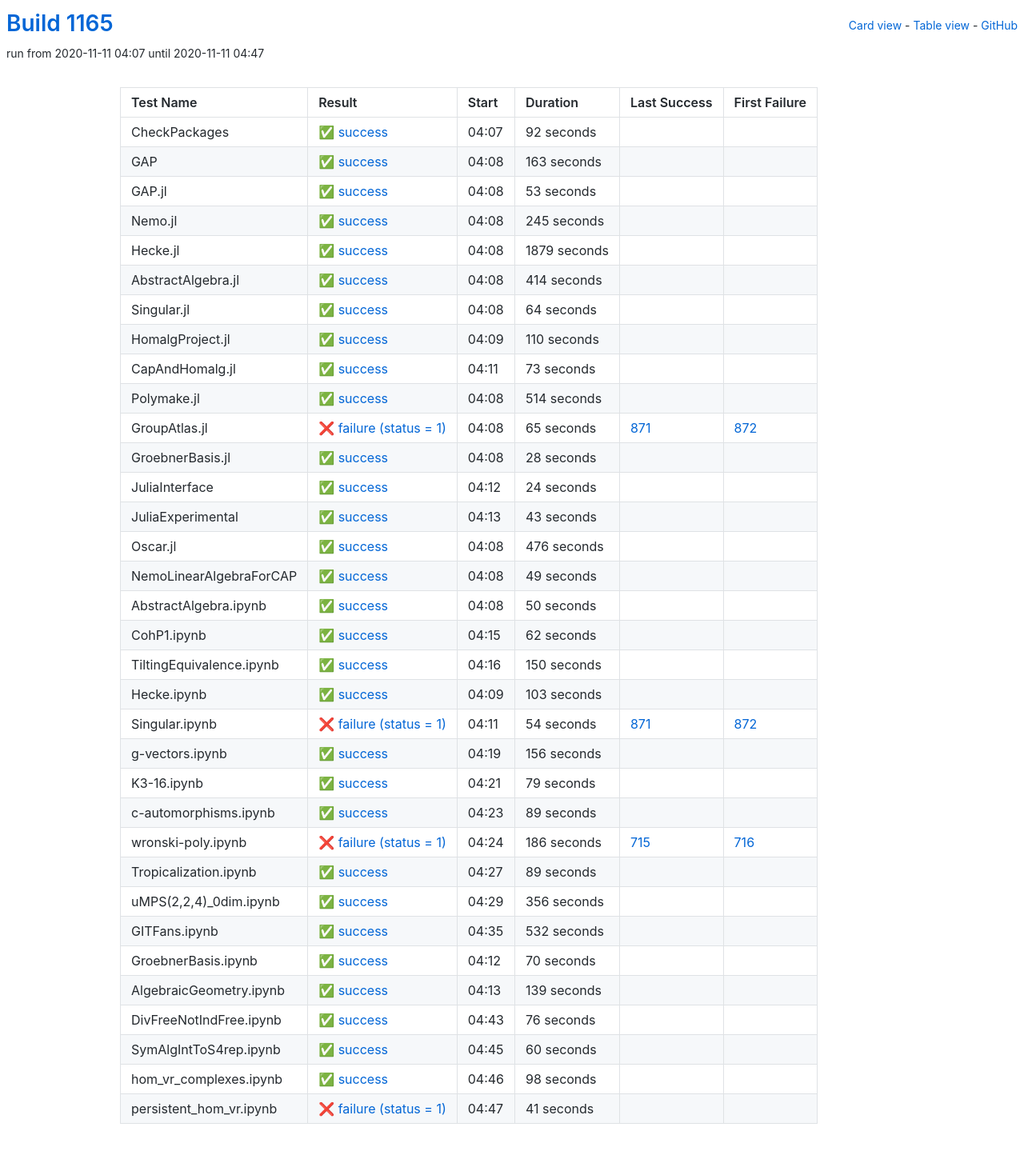
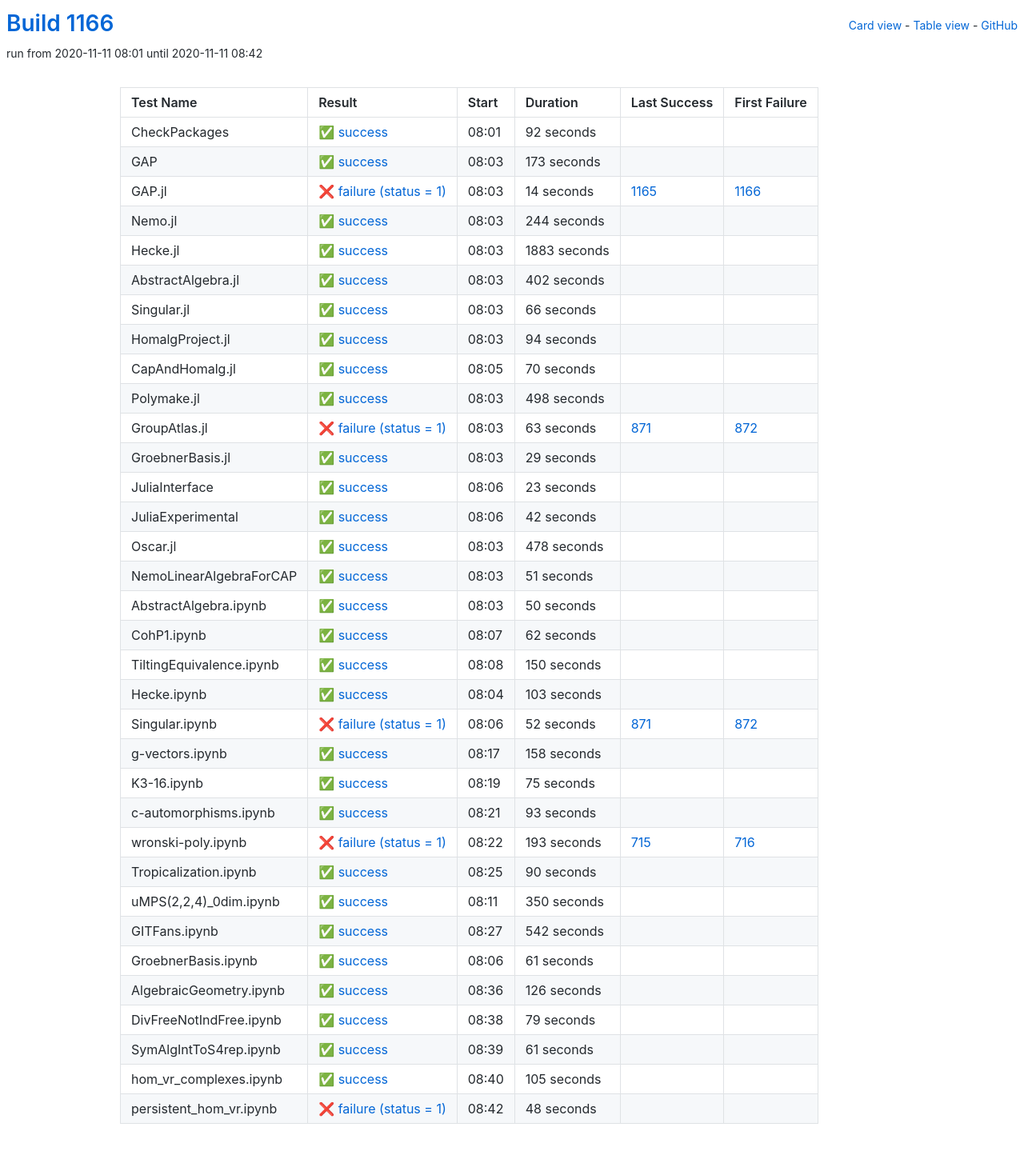
Before and after one commit to oscar-system/oscar-ci-status-stable, a Jekyll site: the page built from table.html, in a window 1280 px wide. Shown: the whole page at 80% size. Built offline with Jekyll 4.4.1, drawn with Linux system fonts in a browser that asks for light colours.

Commit message:
Build #1166

```diff
--- a/_data/ci.yml
+++ b/_data/ci.yml
@@ -1,6 +1,6 @@
 ---
-build: 1165
-build_url: https://oscarci.mathematik.uni-kl.de/job/oscar-stable/1165/
+build: 1166
+build_url: https://oscarci.mathematik.uni-kl.de/job/oscar-stable/1166/
 job: oscar-stable
 organization: oscar-system
 repo: oscar-ci-status-stable
@@ -8,8 +8,8 @@ repourl: https://github.com/oscar-system/oscar-ci-status-stable
 tests:
 - name: CheckPackages
   id: checkpackages
-  log: https://oscarci.mathematik.uni-kl.de/job/oscar-stable/1165/artifact/logs/build-1165/CheckPackages.log
-  start: 2020-11-11 04:07
+  log: https://oscarci.mathematik.uni-kl.de/job/oscar-stable/1166/artifact/logs/build-1166/CheckPackages.log
+  start: 2020-11-11 08:01
   success: true
   exitcode: 0
   status: success
@@ -20,188 +20,188 @@ tests:
   first_failure_url:
 - name: GAP
   id: gap
-  log: https://oscarci.mathematik.uni-kl.de/job/oscar-stable/1165/artifact/logs/build-1165/GAP.log
-  start: 2020-11-11 04:08
+  log: https://oscarci.mathematik.uni-kl.de/job/oscar-stable/1166/artifact/logs/build-1166/GAP.log
+  start: 2020-11-11 08:03
   success: true
   exitcode: 0
   status: success
-  duration: 163
+  duration: 173
   last_success: false
   last_success_url:
   first_failure: false
   first_failure_url:
 - name: GAP.jl
   id: gap-jl
-  log: https://oscarci.mathematik.uni-kl.de/job/oscar-stable/1165/artifact/logs/build-1165/GAP.jl.log
-  start: 2020-11-11 04:08
+  log: https://oscarci.mathematik.uni-kl.de/job/oscar-stable/1166/artifact/logs/build-1166/GAP.jl.log
+  start: 2020-11-11 08:03
+  success: false
+  exitcode: 1
+  status: failure
+  duration: 14
+  last_success: 1165
+  last_success_url: https://oscarci.mathematik.uni-kl.de/job/oscar-stable/1165/
+  first_failure: 1166
+  first_failure_url: https://oscarci.mathematik.uni-kl.de/job/oscar-stable/1166/
+- name: Nemo.jl
+  id: nemo-jl
+  log: https://oscarci.mathematik.uni-kl.de/job/oscar-stable/1166/artifact/logs/build-1166/Nemo.jl.log
+  start: 2020-11-11 08:03
   success: true
   exitcode: 0
   status: success
-  duration: 53
-  last_success: false
-  last_success_url:
-  first_failure: false
-  first_failure_url:
-- name: Nemo.jl
-  id: nemo-jl
-  log: https://oscarci.mathematik.uni-kl.de/job/oscar-stable/1165/artifact/logs/build-1165/Nemo.jl.log
-  start: 2020-11-11 04:08
-  success: true
-  exitcode: 0
-  status: success
-  duration: 245
+  duration: 244
   last_success: false
   last_success_url:
   first_failure: false
   first_failure_url:
 - name: Hecke.jl
   id: hecke-jl
-  log: https://oscarci.mathematik.uni-kl.de/job/oscar-stable/1165/artifact/logs/build-1165/Hecke.jl.log
-  start: 2020-11-11 04:08
+  log: https://oscarci.mathematik.uni-kl.de/job/oscar-stable/1166/artifact/logs/build-1166/Hecke.jl.log
+  start: 2020-11-11 08:03
   success: true
   exitcode: 0
   status: success
-  duration: 1879
+  duration: 1883
   last_success: false
   last_success_url:
   first_failure: false
   first_failure_url:
 - name: AbstractAlgebra.jl
   id: abstractalgebra-jl
-  log: https://oscarci.mathematik.uni-kl.de/job/oscar-stable/1165/artifact/logs/build-1165/AbstractAlgebra.jl.log
-  start: 2020-11-11 04:08
+  log: https://oscarci.mathematik.uni-kl.de/job/oscar-stable/1166/artifact/logs/build-1166/AbstractAlgebra.jl.log
+  start: 2020-11-11 08:03
   success: true
   exitcode: 0
   status: success
-  duration: 414
+  duration: 402
   last_success: false
   last_success_url:
   first_failure: false
   first_failure_url:
 - name: Singular.jl
   id: singular-jl
-  log: https://oscarci.mathematik.uni-kl.de/job/oscar-stable/1165/artifact/logs/build-1165/Singular.jl.log
-  start: 2020-11-11 04:08
+  log: https://oscarci.mathematik.uni-kl.de/job/oscar-stable/1166/artifact/logs/build-1166/Singular.jl.log
+  start: 2020-11-11 08:03
   success: true
   exitcode: 0
   status: success
-  duration: 64
+  duration: 66
   last_success: false
   last_success_url:
   first_failure: false
   first_failure_url:
 - name: HomalgProject.jl
   id: homalgproject-jl
-  log: https://oscarci.mathematik.uni-kl.de/job/oscar-stable/1165/artifact/logs/build-1165/HomalgProject.jl.log
-  start: 2020-11-11 04:09
+  log: https://oscarci.mathematik.uni-kl.de/job/oscar-stable/1166/artifact/logs/build-1166/HomalgProject.jl.log
+  start: 2020-11-11 08:03
   success: true
   exitcode: 0
   status: success
-  duration: 110
+  duration: 94
   last_success: false
   last_success_url:
   first_failure: false
   first_failure_url:
 - name: CapAndHomalg.jl
   id: capandhomalg-jl
-  log: https://oscarci.mathematik.uni-kl.de/job/oscar-stable/1165/artifact/logs/build-1165/CapAndHomalg.jl.log
-  start: 2020-11-11 04:11
+  log: https://oscarci.mathematik.uni-kl.de/job/oscar-stable/1166/artifact/logs/build-1166/CapAndHomalg.jl.log
+  start: 2020-11-11 08:05
   success: true
   exitcode: 0
   status: success
-  duration: 73
+  duration: 70
   last_success: false
   last_success_url:
   first_failure: false
   first_failure_url:
 - name: Polymake.jl
   id: polymake-jl
-  log: https://oscarci.mathematik.uni-kl.de/job/oscar-stable/1165/artifact/logs/build-1165/Polymake.jl.log
-  start: 2020-11-11 04:08
+  log: https://oscarci.mathematik.uni-kl.de/job/oscar-stable/1166/artifact/logs/build-1166/Polymake.jl.log
+  start: 2020-11-11 08:03
   success: true
   exitcode: 0
   status: success
-  duration: 514
+  duration: 498
   last_success: false
   last_success_url:
   first_failure: false
   first_failure_url:
 - name: GroupAtlas.jl
   id: groupatlas-jl
-  log: https://oscarci.mathematik.uni-kl.de/job/oscar-stable/1165/artifact/logs/build-1165/GroupAtlas.jl.log
-  start: 2020-11-11 04:08
+  log: https://oscarci.mathematik.uni-kl.de/job/oscar-stable/1166/artifact/logs/build-1166/GroupAtlas.jl.log
+  start: 2020-11-11 08:03
   success: false
   exitcode: 1
   status: failure
-  duration: 65
+  duration: 63
   last_success: 871
   last_success_url: https://oscarci.mathematik.uni-kl.de/job/oscar-stable/871/
   first_failure: 872
   first_failure_url: https://oscarci.mathematik.uni-kl.de/job/oscar-stable/872/
 - name: GroebnerBasis.jl
   id: groebnerbasis-jl
-  log: https://oscarci.mathematik.uni-kl.de/job/oscar-stable/1165/artifact/logs/build-1165/GroebnerBasis.jl.log
-  start: 2020-11-11 04:08
+  log: https://oscarci.mathematik.uni-kl.de/job/oscar-stable/1166/artifact/logs/build-1166/GroebnerBasis.jl.log
+  start: 2020-11-11 08:03
   success: true
   exitcode: 0
   status: success
-  duration: 28
+  duration: 29
   last_success: false
   last_success_url:
   first_failure: false
   first_failure_url:
 - name: JuliaInterface
   id: juliainterface
-  log: https://oscarci.mathematik.uni-kl.de/job/oscar-stable/1165/artifact/logs/build-1165/JuliaInterface.log
-  start: 2020-11-11 04:12
+  log: https://oscarci.mathematik.uni-kl.de/job/oscar-stable/1166/artifact/logs/build-1166/JuliaInterface.log
+  start: 2020-11-11 08:06
   success: true
   exitcode: 0
   status: success
-  duration: 24
+  duration: 23
   last_success: false
   last_success_url:
   first_failure: false
   first_failure_url:
 - name: JuliaExperimental
   id: juliaexperimental
-  log: https://oscarci.mathematik.uni-kl.de/job/oscar-stable/1165/artifact/logs/build-1165/JuliaExperimental.log
-  start: 2020-11-11 04:13
+  log: https://oscarci.mathematik.uni-kl.de/job/oscar-stable/1166/artifact/logs/build-1166/JuliaExperimental.log
+  start: 2020-11-11 08:06
   success: true
   exitcode: 0
   status: success
-  duration: 43
+  duration: 42
   last_success: false
   last_success_url:
   first_failure: false
   first_failure_url:
 - name: Oscar.jl
   id: oscar-jl
-  log: https://oscarci.mathematik.uni-kl.de/job/oscar-stable/1165/artifact/logs/build-1165/Oscar.jl.log
-  start: 2020-11-11 04:08
+  log: https://oscarci.mathematik.uni-kl.de/job/oscar-stable/1166/artifact/logs/build-1166/Oscar.jl.log
+  start: 2020-11-11 08:03
   success: true
   exitcode: 0
   status: success
-  duration: 476
+  duration: 478
   last_success: false
   last_success_url:
   first_failure: false
   first_failure_url:
 - name: NemoLinearAlgebraForCAP
   id: nemolinearalgebraforcap
-  log: https://oscarci.mathematik.uni-kl.de/job/oscar-stable/1165/artifact/logs/build-1165/NemoLinearAlgebraForCAP.log
-  start: 2020-11-11 04:08
+  log: https://oscarci.mathematik.uni-kl.de/job/oscar-stable/1166/artifact/logs/build-1166/NemoLinearAlgebraForCAP.log
+  start: 2020-11-11 08:03
   success: true
   exitcode: 0
   status: success
-  duration: 49
+  duration: 51
   last_success: false
   last_success_url:
   first_failure: false
   first_failure_url:
 - name: AbstractAlgebra.ipynb
   id: abstractalgebra-ipynb
-  log: https://oscarci.mathematik.uni-kl.de/job/oscar-stable/1165/artifact/logs/build-1165/AbstractAlgebra.ipynb.log
-  start: 2020-11-11 04:08
+  log: https://oscarci.mathematik.uni-kl.de/job/oscar-stable/1166/artifact/logs/build-1166/AbstractAlgebra.ipynb.log
+  start: 2020-11-11 08:03
   success: true
   exitcode: 0
   status: success
@@ -212,8 +212,8 @@ tests:
   first_failure_url:
 - name: CohP1.ipynb
   id: cohp1-ipynb
-  log: https://oscarci.mathematik.uni-kl.de/job/oscar-stable/1165/artifact/logs/build-1165/CohP1.ipynb.log
-  start: 2020-11-11 04:15
+  log: https://oscarci.mathematik.uni-kl.de/job/oscar-stable/1166/artifact/logs/build-1166/CohP1.ipynb.log
+  start: 2020-11-11 08:07
   success: true
   exitcode: 0
   status: success
@@ -224,8 +224,8 @@ tests:
   first_failure_url:
 - name: TiltingEquivalence.ipynb
   id: tiltingequivalence-ipynb
-  log: https://oscarci.mathematik.uni-kl.de/job/oscar-stable/1165/artifact/logs/build-1165/TiltingEquivalence.ipynb.log
-  start: 2020-11-11 04:16
+  log: https://oscarci.mathematik.uni-kl.de/job/oscar-stable/1166/artifact/logs/build-1166/TiltingEquivalence.ipynb.log
+  start: 2020-11-11 08:08
   success: true
   exitcode: 0
   status: success
@@ -236,8 +236,8 @@ tests:
   first_failure_url:
 - name: Hecke.ipynb
   id: hecke-ipynb
-  log: https://oscarci.mathematik.uni-kl.de/job/oscar-stable/1165/artifact/logs/build-1165/Hecke.ipynb.log
-  start: 2020-11-11 04:09
+  log: https://oscarci.mathematik.uni-kl.de/job/oscar-stable/1166/artifact/logs/build-1166/Hecke.ipynb.log
+  start: 2020-11-11 08:04
   success: true
   exitcode: 0
   status: success
@@ -248,32 +248,128 @@ tests:
   first_failure_url:
 - name: Singular.ipynb
   id: singular-ipynb
-  log: https://oscarci.mathematik.uni-kl.de/job/oscar-stable/1165/artifact/logs/build-1165/Singular.ipynb.log
-  start: 2020-11-11 04:11
+  log: https://oscarci.mathematik.uni-kl.de/job/oscar-stable/1166/artifact/logs/build-1166/Singular.ipynb.log
+  start: 2020-11-11 08:06
   success: false
   exitcode: 1
   status: failure
-  duration: 54
+  duration: 52
   last_success: 871
   last_success_url: https://oscarci.mathematik.uni-kl.de/job/oscar-stable/871/
   first_failure: 872
   first_failure_url: https://oscarci.mathematik.uni-kl.de/job/oscar-stable/872/
 - name: g-vectors.ipynb
   id: g-vectors-ipynb
-  log: https://oscarci.mathematik.uni-kl.de/job/oscar-stable/1165/artifact/logs/build-1165/g-vectors.ipynb.log
-  start: 2020-11-11 04:19
+  log: https://oscarci.mathematik.uni-kl.de/job/oscar-stable/1166/artifact/logs/build-1166/g-vectors.ipynb.log
+  start: 2020-11-11 08:17
   success: true
   exitcode: 0
   status: success
-  duration: 156
+  duration: 158
   last_success: false
   last_success_url:
   first_failure: false
   first_failure_url:
 - name: K3-16.ipynb
   id: k3-16-ipynb
-  log: https://oscarci.mathematik.uni-kl.de/job/oscar-stable/1165/artifact/logs/build-1165/K3-16.ipynb.log
-  start: 2020-11-11 04:21
+  log: https://oscarci.mathematik.uni-kl.de/job/oscar-stable/1166/artifact/logs/build-1166/K3-16.ipynb.log
+  start: 2020-11-11 08:19
+  success: true
+  exitcode: 0
+  status: success
+  duration: 75
+  last_success: false
+  last_success_url:
+  first_failure: false
+  first_failure_url:
+- name: c-automorphisms.ipynb
+  id: c-automorphisms-ipynb
+  log: https://oscarci.mathematik.uni-kl.de/job/oscar-stable/1166/artifact/logs/build-1166/c-automorphisms.ipynb.log
+  start: 2020-11-11 08:21
+  success: true
+  exitcode: 0
+  status: success
+  duration: 93
+  last_success: false
+  last_success_url:
+  first_failure: false
+  first_failure_url:
+- name: wronski-poly.ipynb
+  id: wronski-poly-ipynb
+  log: https://oscarci.mathematik.uni-kl.de/job/oscar-stable/1166/artifact/logs/build-1166/wronski-poly.ipynb.log
+  start: 2020-11-11 08:22
+  success: false
+  exitcode: 1
+  status: failure
+  duration: 193
+  last_success: 715
+  last_success_url: https://oscarci.mathematik.uni-kl.de/job/oscar-stable/715/
+  first_failure: 716
+  first_failure_url: https://oscarci.mathematik.uni-kl.de/job/oscar-stable/716/
+- name: Tropicalization.ipynb
+  id: tropicalization-ipynb
+  log: https://oscarci.mathematik.uni-kl.de/job/oscar-stable/1166/artifact/logs/build-1166/Tropicalization.ipynb.log
+  start: 2020-11-11 08:25
+  success: true
+  exitcode: 0
+  status: success
+  duration: 90
+  last_success: false
+  last_success_url:
+  first_failure: false
+  first_failure_url:
+- name: uMPS(2,2,4)_0dim.ipynb
+  id: umps-2-2-4-0dim-ipynb
+  log: https://oscarci.mathematik.uni-kl.de/job/oscar-stable/1166/artifact/logs/build-1166/uMPS-2-2-4-_0dim.ipynb.log
+  start: 2020-11-11 08:11
+  success: true
+  exitcode: 0
+  status: success
+  duration: 350
+  last_success: false
+  last_success_url:
+  first_failure: false
+  first_failure_url:
+- name: GITFans.ipynb
+  id: gitfans-ipynb
+  log: https://oscarci.mathematik.uni-kl.de/job/oscar-stable/1166/artifact/logs/build-1166/GITFans.ipynb.log
+  start: 2020-11-11 08:27
+  success: true
+  exitcode: 0
+  status: success
+  duration: 542
+  last_success: false
+  last_success_url:
+  first_failure: false
+  first_failure_url:
+- name: GroebnerBasis.ipynb
+  id: groebnerbasis-ipynb
+  log: https://oscarci.mathematik.uni-kl.de/job/oscar-stable/1166/artifact/logs/build-1166/GroebnerBasis.ipynb.log
+  start: 2020-11-11 08:06
+  success: true
+  exitcode: 0
+  status: success
+  duration: 61
+  last_success: false
+  last_success_url:
+  first_failure: false
+  first_failure_url:
+- name: AlgebraicGeometry.ipynb
+  id: algebraicgeometry-ipynb
+  log: https://oscarci.mathematik.uni-kl.de/job/oscar-stable/1166/artifact/logs/build-1166/AlgebraicGeometry.ipynb.log
+  start: 2020-11-11 08:36
+  success: true
+  exitcode: 0
+  status: success
+  duration: 126
+  last_success: false
+  last_success_url:
+  first_failure: false
+  first_failure_url:
+- name: DivFreeNotIndFree.ipynb
+  id: divfreenotindfree-ipynb
+  log: https://oscarci.mathematik.uni-kl.de/job/oscar-stable/1166/artifact/logs/build-1166/DivFreeNotIndFree.ipynb.log
+  start: 2020-11-11 08:38
   success: true
   exitcode: 0
   status: success
@@ -282,134 +378,38 @@ tests:
   last_success_url:
   first_failure: false
   first_failure_url:
-- name: c-automorphisms.ipynb
-  id: c-automorphisms-ipynb
-  log: https://oscarci.mathematik.uni-kl.de/job/oscar-stable/1165/artifact/logs/build-1165/c-automorphisms.ipynb.log
-  start: 2020-11-11 04:23
+- name: SymAlgIntToS4rep.ipynb
+  id: symalginttos4rep-ipynb
+  log: https://oscarci.mathematik.uni-kl.de/job/oscar-stable/1166/artifact/logs/build-1166/SymAlgIntToS4rep.ipynb.log
+  start: 2020-11-11 08:39
   success: true
   exitcode: 0
   status: success
-  duration: 89
-  last_success: false
-  last_success_url:
-  first_failure: false
-  first_failure_url:
-- name: wronski-poly.ipynb
-  id: wronski-poly-ipynb
-  log: https://oscarci.mathematik.uni-kl.de/job/oscar-stable/1165/artifact/logs/build-1165/wronski-poly.ipynb.log
-  start: 2020-11-11 04:24
-  success: false
-  exitcode: 1
-  status: failure
-  duration: 186
-  last_success: 715
-  last_success_url: https://oscarci.mathematik.uni-kl.de/job/oscar-stable/715/
-  first_failure: 716
-  first_failure_url: https://oscarci.mathematik.uni-kl.de/job/oscar-stable/716/
-- name: Tropicalization.ipynb
-  id: tropicalization-ipynb
-  log: https://oscarci.mathematik.uni-kl.de/job/oscar-stable/1165/artifact/logs/build-1165/Tropicalization.ipynb.log
-  start: 2020-11-11 04:27
-  success: true
-  exitcode: 0
-  status: success
-  duration: 89
-  last_success: false
-  last_success_url:
-  first_failure: false
-  first_failure_url:
-- name: uMPS(2,2,4)_0dim.ipynb
-  id: umps-2-2-4-0dim-ipynb
-  log: https://oscarci.mathematik.uni-kl.de/job/oscar-stable/1165/artifact/logs/build-1165/uMPS-2-2-4-_0dim.ipynb.log
-  start: 2020-11-11 04:29
-  success: true
-  exitcode: 0
-  status: success
-  duration: 356
-  last_success: false
-  last_success_url:
-  first_failure: false
-  first_failure_url:
-- name: GITFans.ipynb
-  id: gitfans-ipynb
-  log: https://oscarci.mathematik.uni-kl.de/job/oscar-stable/1165/artifact/logs/build-1165/GITFans.ipynb.log
-  start: 2020-11-11 04:35
-  success: true
-  exitcode: 0
-  status: success
-  duration: 532
-  last_success: false
-  last_success_url:
-  first_failure: false
-  first_failure_url:
-- name: GroebnerBasis.ipynb
-  id: groebnerbasis-ipynb
-  log: https://oscarci.mathematik.uni-kl.de/job/oscar-stable/1165/artifact/logs/build-1165/GroebnerBasis.ipynb.log
-  start: 2020-11-11 04:12
-  success: true
-  exitcode: 0
-  status: success
-  duration: 70
-  last_success: false
-  last_success_url:
-  first_failure: false
-  first_failure_url:
-- name: AlgebraicGeometry.ipynb
-  id: algebraicgeometry-ipynb
-  log: https://oscarci.mathematik.uni-kl.de/job/oscar-stable/1165/artifact/logs/build-1165/AlgebraicGeometry.ipynb.log
-  start: 2020-11-11 04:13
-  success: true
-  exitcode: 0
-  status: success
-  duration: 139
-  last_success: false
-  last_success_url:
-  first_failure: false
-  first_failure_url:
-- name: DivFreeNotIndFree.ipynb
-  id: divfreenotindfree-ipynb
-  log: https://oscarci.mathematik.uni-kl.de/job/oscar-stable/1165/artifact/logs/build-1165/DivFreeNotIndFree.ipynb.log
-  start: 2020-11-11 04:43
-  success: true
-  exitcode: 0
-  status: success
-  duration: 76
-  last_success: false
-  last_success_url:
-  first_failure: false
-  first_failure_url:
-- name: SymAlgIntToS4rep.ipynb
-  id: symalginttos4rep-ipynb
-  log: https://oscarci.mathematik.uni-kl.de/job/oscar-stable/1165/artifact/logs/build-1165/SymAlgIntToS4rep.ipynb.log
-  start: 2020-11-11 04:45
-  success: true
-  exitcode: 0
-  status: success
-  duration: 60
+  duration: 61
   last_success: false
   last_success_url:
   first_failure: false
   first_failure_url:
 - name: hom_vr_complexes.ipynb
   id: hom-vr-complexes-ipynb
-  log: https://oscarci.mathematik.uni-kl.de/job/oscar-stable/1165/artifact/logs/build-1165/hom_vr_complexes.ipynb.log
-  start: 2020-11-11 04:46
+  log: https://oscarci.mathematik.uni-kl.de/job/oscar-stable/1166/artifact/logs/build-1166/hom_vr_complexes.ipynb.log
+  start: 2020-11-11 08:40
   success: true
   exitcode: 0
   status: success
-  duration: 98
+  duration: 105
   last_success: false
   last_success_url:
   first_failure: false
   first_failure_url:
 - name: persistent_hom_vr.ipynb
   id: persistent-hom-vr-ipynb
-  log: https://oscarci.mathematik.uni-kl.de/job/oscar-stable/1165/artifact/logs/build-1165/persistent_hom_vr.ipynb.log
-  start: 2020-11-11 04:47
+  log: https://oscarci.mathematik.uni-kl.de/job/oscar-stable/1166/artifact/logs/build-1166/persistent_hom_vr.ipynb.log
+  start: 2020-11-11 08:42
   success: false
   exitcode: 1
   status: failure
-  duration: 41
+  duration: 48
   last_success: false
   last_success_url:
   first_failure: false
```
Also changed, not shown: README.md.
